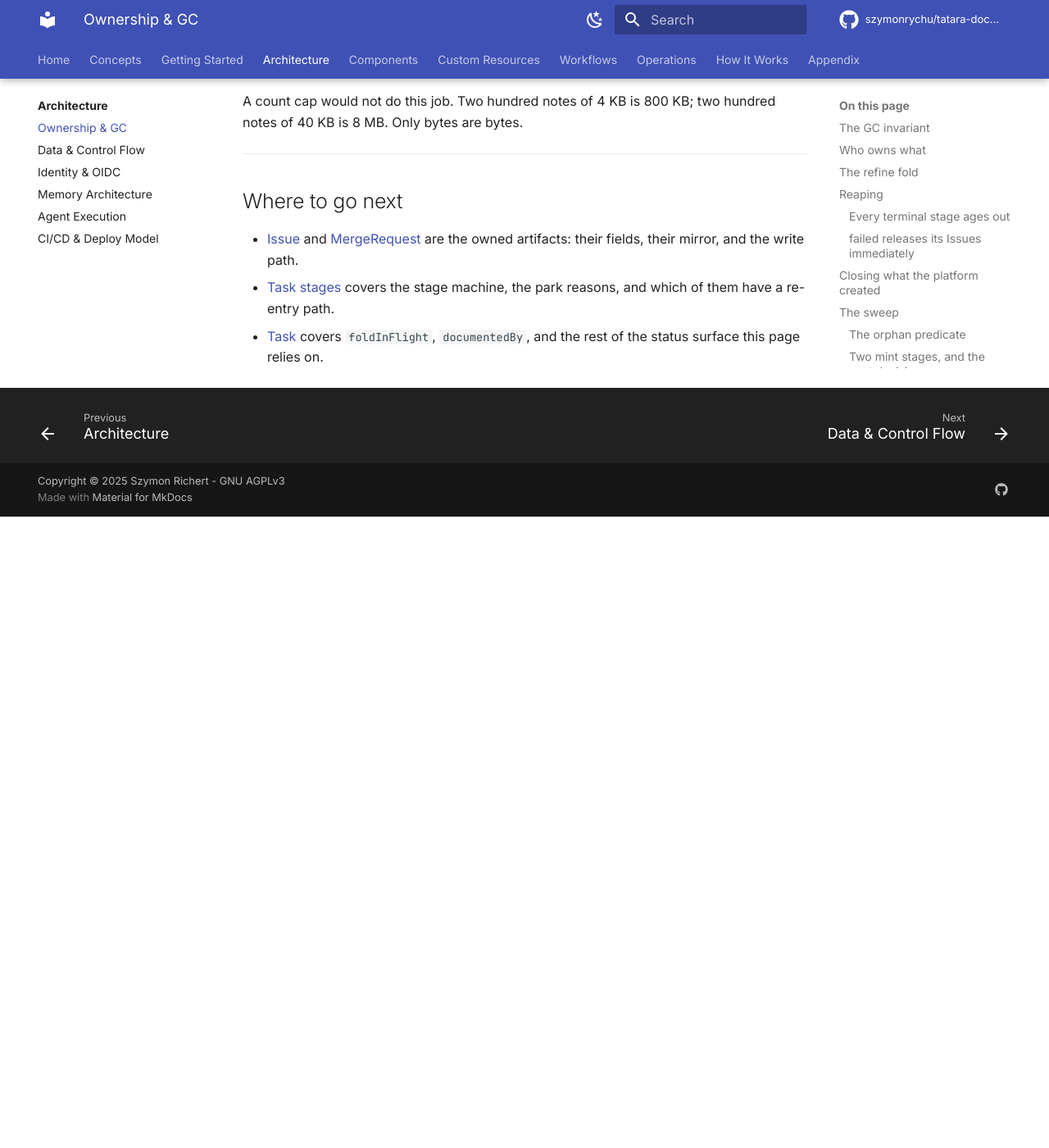
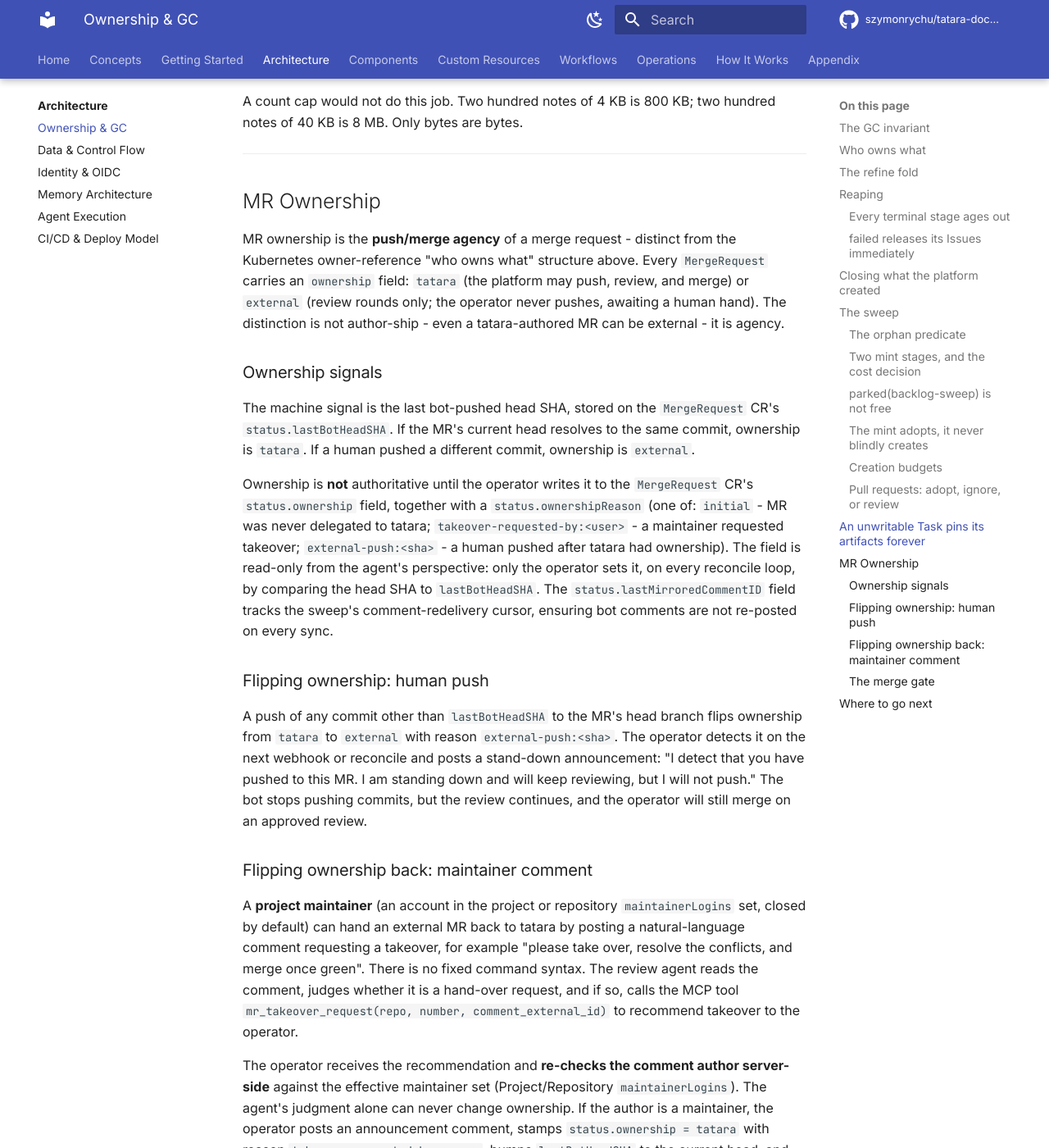
Before and after one commit to szymonrychu/tatara-documentation, an MkDocs documentation site: the page built from docs/architecture/ownership.md, in a window 1280 px wide and 1400 px high, scrolled down 10595 px. Shown: the whole window at 82% size. Built offline with MkDocs 1.6.1 and Material for MkDocs 9.7.7, drawn with Linux system fonts in a browser that asks for light colours; comment, search, counter and statistics services are not loaded; the version menu is left out; before the commit the page ends 11225 px from its top, so only the background shows below that; some of the changed text lies outside the part shown.

Commit message:
docs: MR ownership model and takeover how-to (#21)
* docs: MR ownership model and takeover how-to

* docs: drop duplicated horizontal rule before MR Ownership section

```diff
--- a/docs/architecture/ownership.md
+++ b/docs/architecture/ownership.md
@@ -480,6 +480,72 @@ hundred notes of 40 KB is 8 MB. Only bytes are bytes.
 
 ---
 
+## MR Ownership
+
+MR ownership is the **push/merge agency** of a merge request - distinct from
+the Kubernetes owner-reference "who owns what" structure above. Every
+`MergeRequest` carries an `ownership` field: `tatara` (the platform may push,
+review, and merge) or `external` (review rounds only; the operator never
+pushes, awaiting a human hand). The distinction is not author-ship - even a
+tatara-authored MR can be external - it is agency.
+
+### Ownership signals
+
+The machine signal is the last bot-pushed head SHA, stored on the `MergeRequest`
+CR's `status.lastBotHeadSHA`. If the MR's current head resolves to the same
+commit, ownership is `tatara`. If a human pushed a different commit, ownership
+is `external`.
+
+Ownership is **not** authoritative until the operator writes it to the
+`MergeRequest` CR's `status.ownership` field, together with a `status.ownershipReason`
+(one of: `initial` - MR was never delegated to tatara; `takeover-requested-by:<user>` -
+a maintainer requested takeover; `external-push:<sha>` - a human pushed after tatara
+had ownership). The field is read-only from the agent's perspective: only the
+operator sets it, on every reconcile loop, by comparing the head SHA to
+`lastBotHeadSHA`. The `status.lastMirroredCommentID` field tracks the sweep's
+comment-redelivery cursor, ensuring bot comments are not re-posted on every sync.
+
+### Flipping ownership: human push
+
+A push of any commit other than `lastBotHeadSHA` to the MR's head branch flips
+ownership from `tatara` to `external` with reason `external-push:<sha>`. The
+operator detects it on the next webhook or reconcile and posts a stand-down
+announcement: "I detect that you have pushed to this MR. I am standing down and
+will keep reviewing, but I will not push." The bot stops pushing commits, but
+the review continues, and the operator will still merge on an approved review.
+
+### Flipping ownership back: maintainer comment
+
+A **project maintainer** (an account in the project or repository `maintainerLogins`
+set, closed by default) can hand an external MR back to tatara by posting a
+natural-language comment requesting a takeover, for example "please take over,
+resolve the conflicts, and merge once green". There is no fixed command syntax.
+The review agent reads the comment, judges whether it is a hand-over request, and
+if so, calls the MCP tool `mr_takeover_request(repo, number, comment_external_id)`
+to recommend takeover to the operator.
+
+The operator receives the recommendation and **re-checks the comment author
+server-side** against the effective maintainer set (Project/Repository
+`maintainerLogins`). The agent's judgment alone can never change ownership. If
+the author is a maintainer, the operator posts an announcement comment, stamps
+`status.ownership = tatara` with reason `takeover-requested-by:<user>`, bumps
+`lastBotHeadSHA` to the current head, and mints a new takeover Task bound to the
+MR's head branch to resume work. From that point on, the agent may push and merge.
+
+If the author is not a maintainer, the operator logs the denied request and posts
+a comment: "This account is not authorized to hand over this MR." Nothing changes.
+
+### The merge gate
+
+The merge gate merges when `status.ownership == tatara` **or** `status.ownership
+== external` with a reason prefix `external-push:`. The first case is a fully
+delegated MR; the second is an MR that tatara previously owned and a human
+paused, but may resume pushing and merging it. An MR with ownership `external`
+and reason `initial` (never delegated to tatara) will not be merged by the
+operator.
+
+---
+
 ## Where to go next
 
 - [Issue](../reference/issue.md) and [MergeRequest](../reference/merge-request.md)
@@ -488,3 +554,5 @@ hundred notes of 40 KB is 8 MB. Only bytes are bytes.
   reasons, and which of them have a re-entry path.
 - [Task](../reference/task.md) covers `foldInFlight`, `documentedBy`, and the
   rest of the status surface this page relies on.
+- [Handing an MR to tatara](../workflows/mr-takeover.md) is the maintainer's
+  how-to for requesting a takeover.
--- a/mkdocs.yml
+++ b/mkdocs.yml
@@ -162,6 +162,7 @@ nav:
     - Refine: workflows/refine.md
     - Deep Architectural Research: workflows/research.md
     - Merge & Deploy: workflows/merge-and-deploy.md
+    - Handing an MR to tatara: workflows/mr-takeover.md
   - Operations:
     - operations/index.md
     - Deployment & GitOps: operations/deployment.md
```
Also changed, not shown: docs/reference/mcp-tools.md (+23 -12 lines), docs/reference/merge-request.md (+13 -3 lines), docs/workflows/mr-takeover.md (added, +38 -0 lines).
